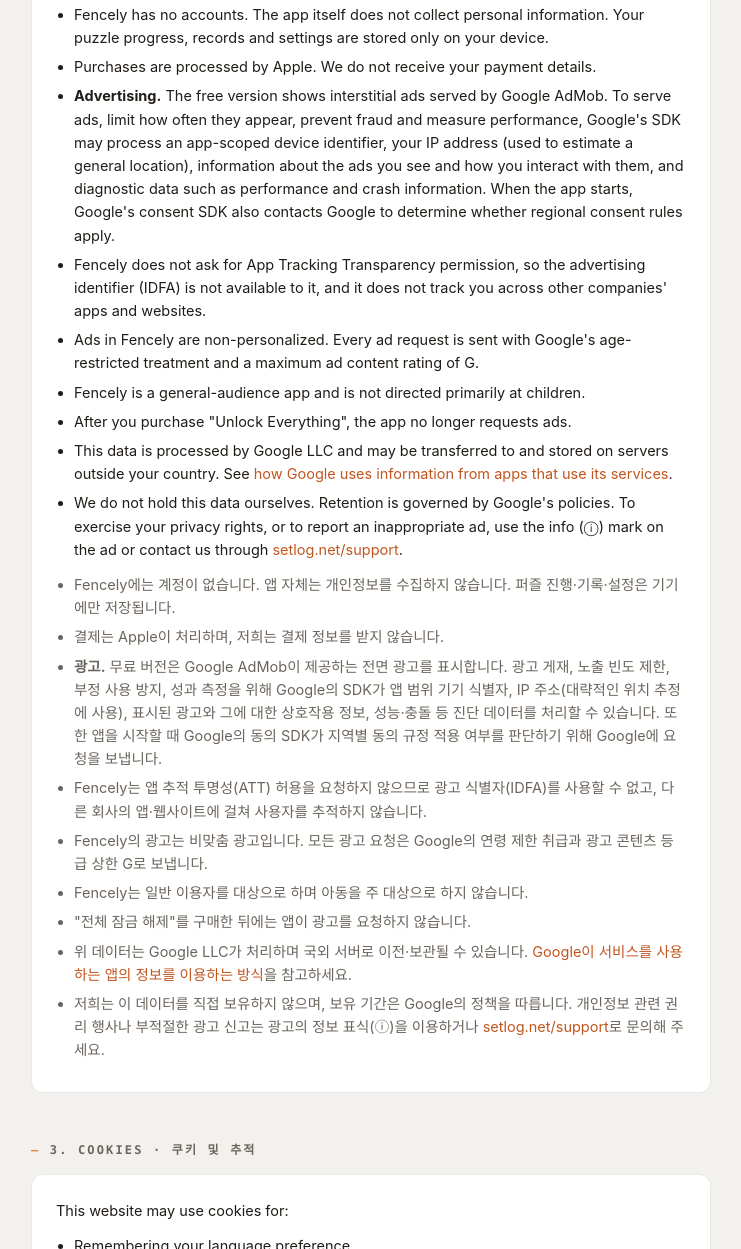
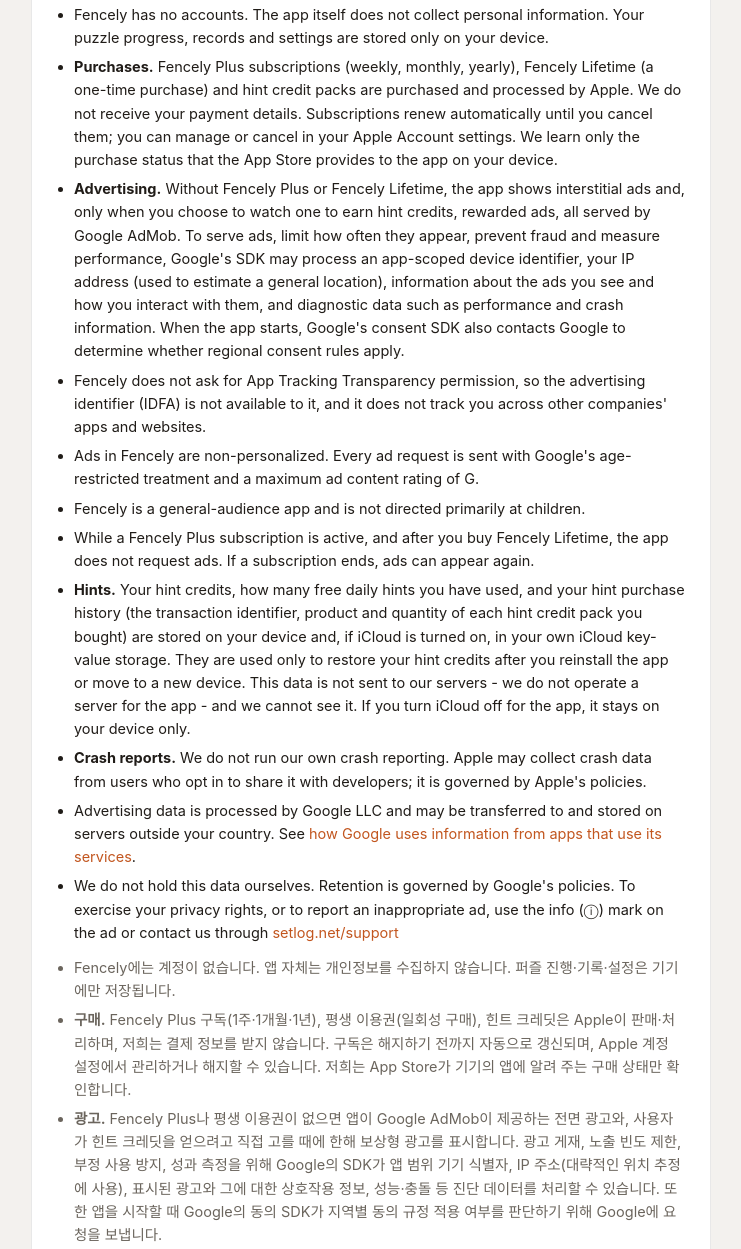
Before and after one commit to JUKI-J/SetlogApps, a plain HTML site: page privacy.html in a window 1280 px wide. Shown: the part 1429-2678 px from the top of the page, without its empty margins (269-1010 px from the left). Drawn offline with Linux system fonts and the light colour scheme.

Commit message:
docs: Fencely 처리방침 개정 — 구독·보상형 광고·iCloud 저장
Fencely Plus 구독·평생 이용권·힌트 크레딧 구매, 보상형 광고, iCloud 키-값 힌트 저장, 충돌 보고 항목을 영어·한국어로 반영.

```diff
--- a/data/lastmod.json
+++ b/data/lastmod.json
@@ -568,8 +568,8 @@
   "date": "2026-10-25"
  },
  "https://setlog.net/privacy": {
-  "hash": "b7f9c2407bf3f853c57755d25c970b36e5bb0886",
-  "date": "2026-11-25"
+  "hash": "20df01d048e1bc293e2536101b00b136e717ce7a",
+  "date": "2026-11-26"
  },
  "https://setlog.net/support": {
   "hash": "f074c7e5d5f07a0ce5baf2a4dba899e9c7db2958",
--- a/privacy.html
+++ b/privacy.html
@@ -88,7 +88,7 @@
 </header>
 
 <h1>Privacy Policy</h1>
-<p class="sub">Effective Date: October 17, 2025 · Last updated: November 25, 2026<br>시행일: 2025년 10월 17일 · 최종 수정일: 2026년 11월 25일</p>
+<p class="sub">Effective Date: October 17, 2025 · Last updated: November 26, 2026<br>시행일: 2025년 10월 17일 · 최종 수정일: 2026년 11월 26일</p>
 
 <section>
   <p class="eyebrow">1. Information We Collect · 수집하는 정보</p>
@@ -141,24 +141,28 @@
     <h3>Fencely</h3>
     <ul>
       <li>Fencely has no accounts. The app itself does not collect personal information. Your puzzle progress, records and settings are stored only on your device.</li>
-      <li>Purchases are processed by Apple. We do not receive your payment details.</li>
-      <li><strong>Advertising.</strong> The free version shows interstitial ads served by Google AdMob. To serve ads, limit how often they appear, prevent fraud and measure performance, Google's SDK may process an app-scoped device identifier, your IP address (used to estimate a general location), information about the ads you see and how you interact with them, and diagnostic data such as performance and crash information. When the app starts, Google's consent SDK also contacts Google to determine whether regional consent rules apply.</li>
+      <li><strong>Purchases.</strong> Fencely Plus subscriptions (weekly, monthly, yearly), Fencely Lifetime (a one-time purchase) and hint credit packs are purchased and processed by Apple. We do not receive your payment details. Subscriptions renew automatically until you cancel them; you can manage or cancel in your Apple Account settings. We learn only the purchase status that the App Store provides to the app on your device.</li>
+      <li><strong>Advertising.</strong> Without Fencely Plus or Fencely Lifetime, the app shows interstitial ads and, only when you choose to watch one to earn hint credits, rewarded ads, all served by Google AdMob. To serve ads, limit how often they appear, prevent fraud and measure performance, Google's SDK may process an app-scoped device identifier, your IP address (used to estimate a general location), information about the ads you see and how you interact with them, and diagnostic data such as performance and crash information. When the app starts, Google's consent SDK also contacts Google to determine whether regional consent rules apply.</li>
       <li>Fencely does not ask for App Tracking Transparency permission, so the advertising identifier (IDFA) is not available to it, and it does not track you across other companies' apps and websites.</li>
       <li>Ads in Fencely are non-personalized. Every ad request is sent with Google's age-restricted treatment and a maximum ad content rating of G.</li>
       <li>Fencely is a general-audience app and is not directed primarily at children.</li>
-      <li>After you purchase "Unlock Everything", the app no longer requests ads.</li>
-      <li>This data is processed by Google LLC and may be transferred to and stored on servers outside your country. See <a href="https://policies.google.com/technologies/partner-sites" rel="noopener">how Google uses information from apps that use its services</a>.</li>
-      <li>We do not hold this data ourselves. Retention is governed by Google's policies. To exercise your privacy rights, or to report an inappropriate ad, use the info (ⓘ) mark on the ad or contact us through <a href="/support">setlog.net/support</a>.</li>
+      <li>While a Fencely Plus subscription is active, and after you buy Fencely Lifetime, the app does not request ads. If a subscription ends, ads can appear again.</li>
+      <li><strong>Hints.</strong> Your hint credits, how many free daily hints you have used, and your hint purchase history (the transaction identifier, product and quantity of each hint credit pack you bought) are stored on your device and, if iCloud is turned on, in your own iCloud key-value storage. They are used only to restore your hint credits after you reinstall the app or move to a new device. This data is not sent to our servers - we do not operate a server for the app - and we cannot see it. If you turn iCloud off for the app, it stays on your device only.</li>
+      <li><strong>Crash reports.</strong> We do not run our own crash reporting. Apple may collect crash data from users who opt in to share it with developers; it is governed by Apple's policies.</li>
+      <li>Advertising data is processed by Google LLC and may be transferred to and stored on servers outside your country. See <a href="https://policies.google.com/technologies/partner-sites" rel="noopener">how Google uses information from apps that use its services</a>.</li>
+      <li>We do not hold this data ourselves. Retention is governed by Google's policies. To exercise your privacy rights, or to report an inappropriate ad, use the info (ⓘ) mark on the ad or contact us through <a href="/support">setlog.net/support</a></li>
     </ul>
     <ul style="margin-top:12px;">
       <li style="color:var(--muted)">Fencely에는 계정이 없습니다. 앱 자체는 개인정보를 수집하지 않습니다. 퍼즐 진행·기록·설정은 기기에만 저장됩니다.</li>
-      <li style="color:var(--muted)">결제는 Apple이 처리하며, 저희는 결제 정보를 받지 않습니다.</li>
-      <li style="color:var(--muted)"><strong>광고.</strong> 무료 버전은 Google AdMob이 제공하는 전면 광고를 표시합니다. 광고 게재, 노출 빈도 제한, 부정 사용 방지, 성과 측정을 위해 Google의 SDK가 앱 범위 기기 식별자, IP 주소(대략적인 위치 추정에 사용), 표시된 광고와 그에 대한 상호작용 정보, 성능·충돌 등 진단 데이터를 처리할 수 있습니다. 또한 앱을 시작할 때 Google의 동의 SDK가 지역별 동의 규정 적용 여부를 판단하기 위해 Google에 요청을 보냅니다.</li>
+      <li style="color:var(--muted)"><strong>구매.</strong> Fencely Plus 구독(1주·1개월·1년), 평생 이용권(일회성 구매), 힌트 크레딧은 Apple이 판매·처리하며, 저희는 결제 정보를 받지 않습니다. 구독은 해지하기 전까지 자동으로 갱신되며, Apple 계정 설정에서 관리하거나 해지할 수 있습니다. 저희는 App Store가 기기의 앱에 알려 주는 구매 상태만 확인합니다.</li>
+      <li style="color:var(--muted)"><strong>광고.</strong> Fencely Plus나 평생 이용권이 없으면 앱이 Google AdMob이 제공하는 전면 광고와, 사용자가 힌트 크레딧을 얻으려고 직접 고를 때에 한해 보상형 광고를 표시합니다. 광고 게재, 노출 빈도 제한, 부정 사용 방지, 성과 측정을 위해 Google의 SDK가 앱 범위 기기 식별자, IP 주소(대략적인 위치 추정에 사용), 표시된 광고와 그에 대한 상호작용 정보, 성능·충돌 등 진단 데이터를 처리할 수 있습니다. 또한 앱을 시작할 때 Google의 동의 SDK가 지역별 동의 규정 적용 여부를 판단하기 위해 Google에 요청을 보냅니다.</li>
       <li style="color:var(--muted)">Fencely는 앱 추적 투명성(ATT) 허용을 요청하지 않으므로 광고 식별자(IDFA)를 사용할 수 없고, 다른 회사의 앱·웹사이트에 걸쳐 사용자를 추적하지 않습니다.</li>
       <li style="color:var(--muted)">Fencely의 광고는 비맞춤 광고입니다. 모든 광고 요청은 Google의 연령 제한 취급과 광고 콘텐츠 등급 상한 G로 보냅니다.</li>
       <li style="color:var(--muted)">Fencely는 일반 이용자를 대상으로 하며 아동을 주 대상으로 하지 않습니다.</li>
-      <li style="color:var(--muted)">"전체 잠금 해제"를 구매한 뒤에는 앱이 광고를 요청하지 않습니다.</li>
-      <li style="color:var(--muted)">위 데이터는 Google LLC가 처리하며 국외 서버로 이전·보관될 수 있습니다. <a href="https://policies.google.com/technologies/partner-sites" rel="noopener">Google이 서비스를 사용하는 앱의 정보를 이용하는 방식</a>을 참고하세요.</li>
+      <li style="color:var(--muted)">Fencely Plus 구독이 활성인 동안과 평생 이용권을 구매한 뒤에는 앱이 광고를 요청하지 않습니다. 구독이 끝나면 광고가 다시 나올 수 있습니다.</li>
+      <li style="color:var(--muted)"><strong>힌트.</strong> 힌트 크레딧, 오늘의 무료 힌트를 쓴 수, 힌트 구매 내역(구매한 힌트 크레딧의 거래 식별자·상품·수량)은 기기에 저장되고, iCloud가 켜져 있으면 사용자의 iCloud 키-값 저장소에도 저장됩니다. 앱을 다시 설치하거나 기기를 바꾼 뒤 힌트 크레딧을 되살리는 용도로만 쓰입니다. 이 데이터는 저희 서버로 전송되지 않으며(저희는 이 앱을 위한 서버를 운영하지 않습니다) 저희는 볼 수 없습니다. 앱의 iCloud를 끄면 기기에만 남습니다.</li>
+      <li style="color:var(--muted)"><strong>충돌 보고.</strong> 저희는 별도의 충돌 수집 도구를 쓰지 않습니다. 개발자와 공유에 동의한 사용자의 충돌 데이터는 Apple이 수집할 수 있으며 Apple의 정책을 따릅니다.</li>
+      <li style="color:var(--muted)">광고 관련 데이터는 Google LLC가 처리하며 국외 서버로 이전·보관될 수 있습니다. <a href="https://policies.google.com/technologies/partner-sites" rel="noopener">Google이 서비스를 사용하는 앱의 정보를 이용하는 방식</a>을 참고하세요.</li>
       <li style="color:var(--muted)">저희는 이 데이터를 직접 보유하지 않으며, 보유 기간은 Google의 정책을 따릅니다. 개인정보 관련 권리 행사나 부적절한 광고 신고는 광고의 정보 표식(ⓘ)을 이용하거나 <a href="/support">setlog.net/support</a>로 문의해 주세요.</li>
     </ul>
   </div>
--- a/sitemap.xml
+++ b/sitemap.xml
@@ -31,7 +31,7 @@
   <url><loc>https://setlog.net/guides/timerlync</loc><lastmod>2026-10-25</lastmod></url>
   <url><loc>https://setlog.net/guides/zip-rar-7z-archive-formats-explained</loc><lastmod>2026-10-25</lastmod></url>
   <url><loc>https://setlog.net/guides/zipda</loc><lastmod>2026-10-25</lastmod></url>
-  <url><loc>https://setlog.net/privacy</loc><lastmod>2026-11-25</lastmod></url>
+  <url><loc>https://setlog.net/privacy</loc><lastmod>2026-11-26</lastmod></url>
   <url><loc>https://setlog.net/support</loc><lastmod>2026-10-25</lastmod></url>
   <url><loc>https://setlog.net/terms</loc><lastmod>2026-10-07</lastmod></url>
 </urlset>
```
